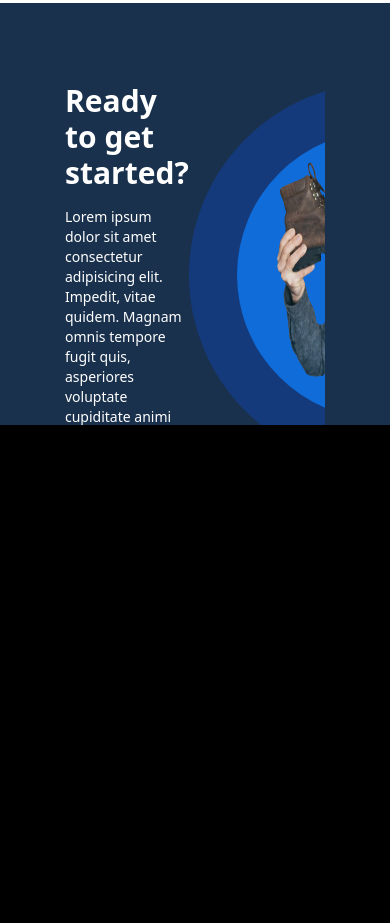
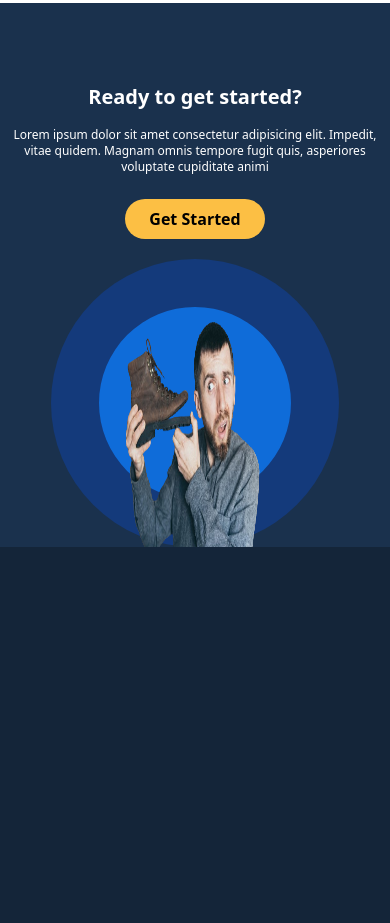
Before and after one commit to iamrohiiit04/Mochi-Online_Shoe_repair, a website built with Vite: page index.html in a window 390 px wide. Shown: the part 10601-11524 px from the top of the page. Built offline with nearby package versions, Linux system fonts and the light colour scheme; files whose address does not match are found by name.

Commit message:
Ready to get started for Mobile view

```diff
--- a/index.html
+++ b/index.html
@@ -1358,26 +1358,26 @@
       <!--Container-->
       <div class="bg-elite-blue">
         <!--Section Div-->
-        <div class="w-2/3 max-h-[50vh] mx-auto pt-20 flex flex-row overflow-hidden">
+        <div class="w-full md:w-2/3 max-h-screen md:max-h-[50vh] mx-auto pt-20 flex flex-col md:flex-row overflow-hidden">
           <!--Left Section of Ready to Get Started-->
-          <div class="w-1/2">
+          <div class="w-full md:w-1/2">
             <!--Heading-->
             <div class="mb-4">
-              <h4 class="text-white text-3xl font-bold">Ready to get started?</h4>
+              <h4 class="text-white text-xl md:text-3xl font-bold text-center md:text-left">Ready to get started?</h4>
             </div>
             <!--Content-->
             <div class="mb-6">
-              <p class="text-white text-sm">Lorem ipsum dolor sit amet consectetur adipisicing elit. Impedit, vitae quidem. Magnam omnis tempore fugit quis, asperiores voluptate cupiditate animi</p>
+              <p class="text-white text-xs md:text-sm text-center md:text-left">Lorem ipsum dolor sit amet consectetur adipisicing elit. Impedit, vitae quidem. Magnam omnis tempore fugit quis, asperiores voluptate cupiditate animi</p>
             </div>
             <!--Button-->
-            <div>
+            <div class="flex justify-center md:justify-start mb-5 md:mb-0">
               <button class="bg-pale-marigold px-6 py-2 border-0 rounded-full font-semibold">Get Started</button>
             </div>
           </div>
           <!--Right Section of Ready to Get Started-->
-          <div class="">
+          <div class="flex justify-center">
             <!--Background-->
-            <div class="w-96 h-96 bg-bright-navy-blue border-[48px] border-blue-950 border-opacity-70 rounded-full">
+            <div class="w-72 md:w-96 h-72 md:h-96 bg-bright-navy-blue border-[48px] border-blue-950 border-opacity-70 rounded-full">
               <img src="./src/img/man-with-shoe.png" alt="" class="w-[32rem] h-72">
             </div>
           </div>
@@ -1390,7 +1390,7 @@
       <!--Container-->
       <div>
         <!--Background-->
-        <div class="bg-black w-full h-screen">
+        <div class="bg-denim-blue w-full h-screen">
 
         </div>
       </div>
--- a/tailwind.config.js
+++ b/tailwind.config.js
@@ -8,6 +8,7 @@ export default {
         "bright-navy-blue": "#0f6cd9",
         "pale-marigold": "#FCBF44",
         "blueish": "#F9FDFF",
+        "denim-blue": "#142539",
       },
     },
   },
```
